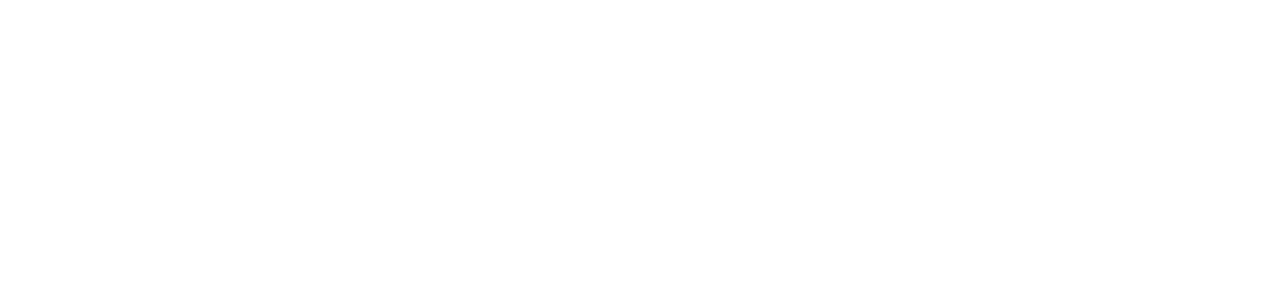
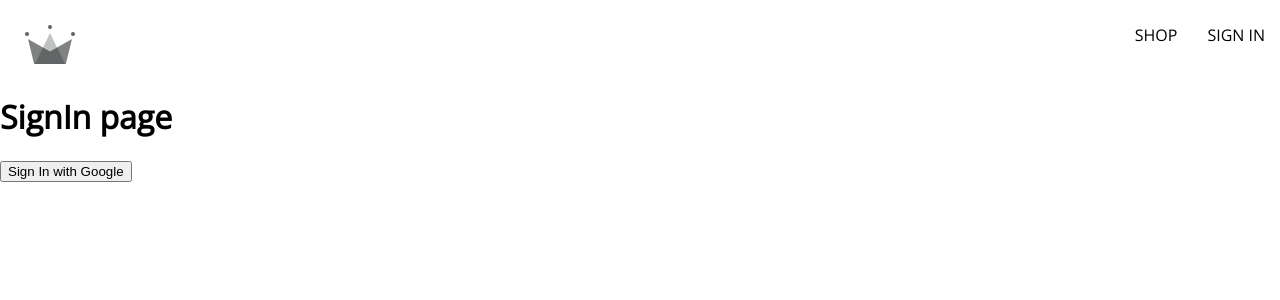
Before and after one commit to praneeth-3/clothing-store, a React (Create React App) app: page /sign-in in a window 1280 px wide. Before the commit this address had no page. Shown: the top 300 px of the page. Built offline with nearby package versions, Linux system fonts and the light colour scheme.

Commit message:
added firebase Auth and firestore

```diff
--- a/src/App.js
+++ b/src/App.js
@@ -2,6 +2,7 @@
 
 import Home from './components/routes/home/home.component';
 import NavigationBar from './components/routes/navigation/navigation.component';
+import SignIn from './components/routes/sign-in/sign-in.component';
 
 const Shop = () => {
   return <h1>I am a shop page</h1>
@@ -13,6 +14,7 @@
       <Route path='/' element={<NavigationBar />}>
         <Route index element={<Home />} />
         <Route path='shop' element={<Shop />} />
+        <Route path='sign-in' element={<SignIn />} />
       </Route>
     </Routes>
   );
--- a/src/components/routes/navigation/navigation.component.jsx
+++ b/src/components/routes/navigation/navigation.component.jsx
@@ -11,9 +11,8 @@
                     <CrwnLogo className='logo' />
                 </Link>
                 <div className='nav-links-container'>
-                    <Link className='nav-link' to='/shop'>
-                        SHOP
-                    </Link>
+                    <Link className='nav-link' to='/shop'>SHOP</Link>
+                    <Link className='nav-link' to='/sign-in'>SIGN IN</Link>
                 </div>
             </div>
             <Outlet />
--- /dev/null
+++ b/src/components/routes/sign-in/sign-in.component.jsx
@@ -0,0 +1,17 @@
+import { signInWithGooglePopup, createUserDocumentFromAuth } from "../../../utils/firebase.utils";
+
+const SignIn = () => {
+    const logGoogleUser = async()=>{
+        const {user} = await signInWithGooglePopup();
+        const userDocRef = await createUserDocumentFromAuth(user);
+
+    }
+    return (
+        <div>
+            <h1>SignIn page</h1>
+            <button onClick={logGoogleUser}>Sign In with Google</button>
+        </div>
+    )
+}
+
+export default SignIn;
--- /dev/null
+++ b/src/utils/firebase.utils.js
@@ -0,0 +1,57 @@
+import { initializeApp } from 'firebase/app';
+import {
+    getAuth,
+    signInWithRedirect,
+    signInWithPopup,
+    GoogleAuthProvider
+} from 'firebase/auth';
+import {
+    getFirestore,
+    doc,
+    getDoc,
+    setDoc
+} from 'firebase/firestore';
+
+const firebaseConfig = {
+    apiKey: "AIzaSyA9Gn_L1gvaaR3V89z-Aw1M8LW2x3h6tVU",
+    authDomain: "clothing-store-db-f037f.firebaseapp.com",
+    projectId: "clothing-store-db-f037f",
+    storageBucket: "clothing-store-db-f037f.appspot.com",
+    messagingSenderId: "623687005107",
+    appId: "1:623687005107:web:fc3703111b084cb04951c6"
+};
+
+
+const app = initializeApp(firebaseConfig);
+
+const provider = new GoogleAuthProvider();
+provider.setCustomParameters({
+    prompt: "select_account"
+});
+
+export const auth = getAuth();
+export const signInWithGooglePopup = () => signInWithPopup(auth, provider);
+
+export const db =  getFirestore();
+export const createUserDocumentFromAuth = async (userAuth)=>{
+    const userDocRef = doc(db, 'users', userAuth.uid);
+    const userSnapshot = await getDoc(userDocRef);
+    if(!userSnapshot.exists()){
+        const {displayName, email} = userAuth;
+        const createdAt = new Date();
+
+        try{
+            await setDoc(userDocRef, {
+                displayName,
+                email,
+                createdAt
+            })
+        }
+        catch(error){
+            console.log('Error creating the user: ', error.message);
+        }
+    }
+    else{
+
+    }
+}
```
